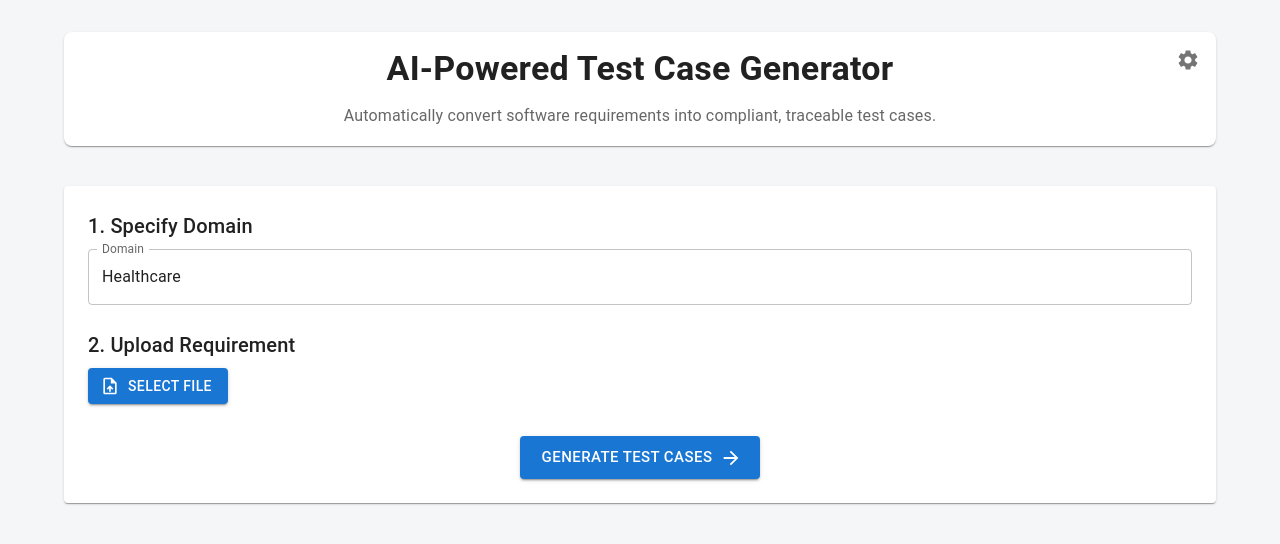
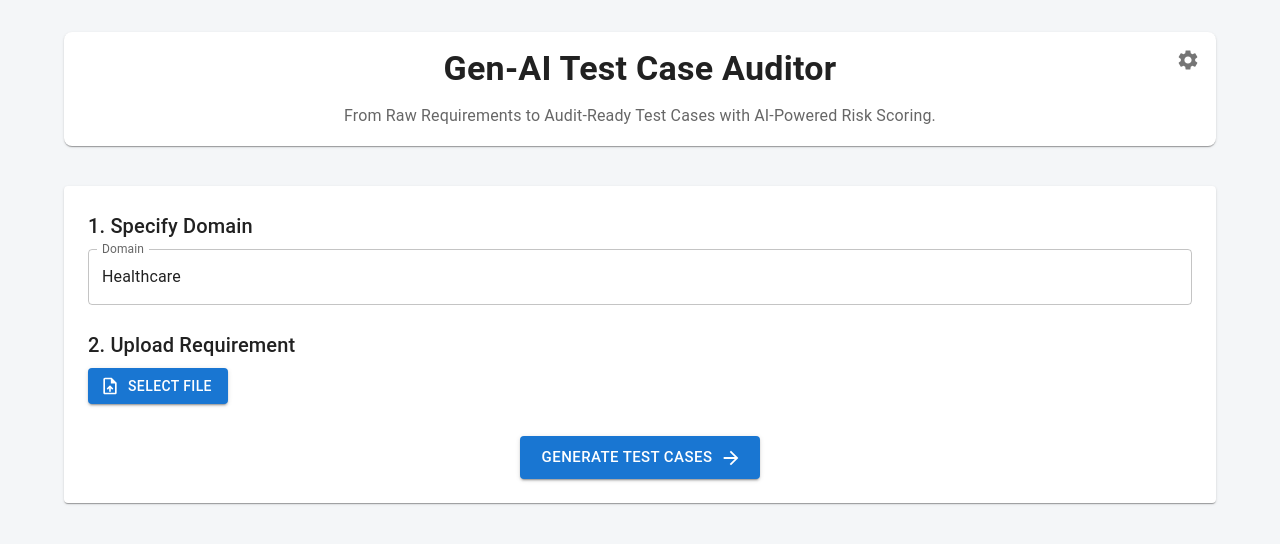
Before and after one commit to tanishaa17/ai-testcase-generator, a React (Create React App) app in the folder frontend/: page / in a window 1280 px wide. Shown: the top 544 px of the page. Built offline with nearby package versions, Linux system fonts and the light colour scheme.

Commit message:
Changed text in UI

```diff
--- a/frontend/src/App.js
+++ b/frontend/src/App.js
@@ -154,10 +154,10 @@ function App() {
       <Container maxWidth="lg" sx={{ my: 4 }}>
         <Box sx={{ textAlign: 'center', mb: 5, p: 2, backgroundColor: 'white', borderRadius: 2, boxShadow: 1, position: 'relative' }}>
           <Typography variant="h4" component="h1" gutterBottom>
-            AI-Powered Test Case Generator
+            Gen-AI Test Case Auditor
           </Typography>
           <Typography variant="subtitle1" color="text.secondary">
-            Automatically convert software requirements into compliant, traceable test cases.
+            From Raw Requirements to Audit-Ready Test Cases with AI-Powered Risk Scoring.
           </Typography>
           <Tooltip title="Jira Settings">
             <IconButton onClick={() => setSettingsOpen(true)} sx={{ position: 'absolute', top: 8, right: 8 }}>
```
